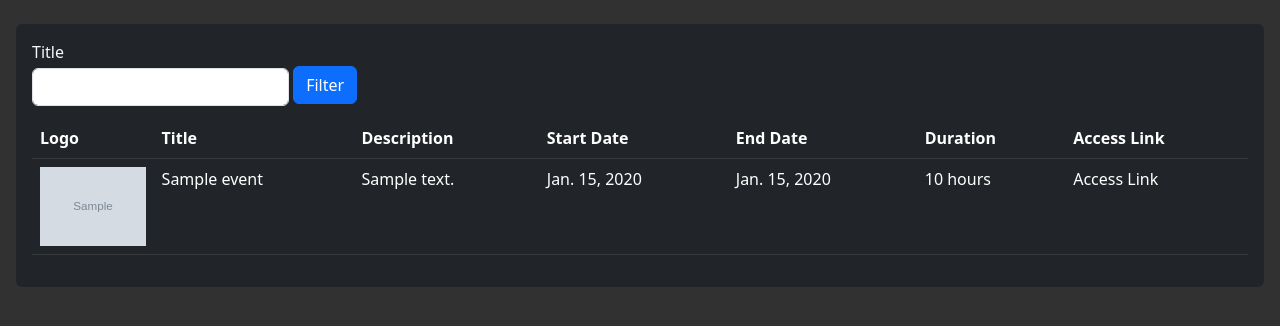
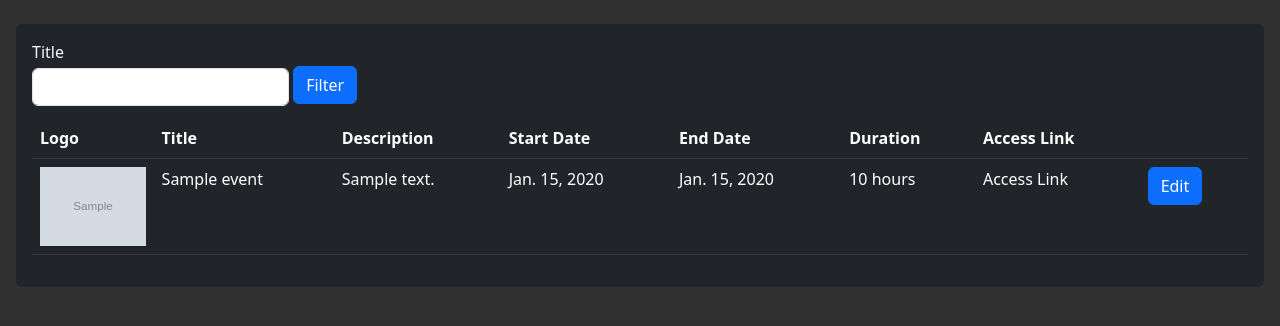
Before and after one commit to zHenriqueGN/EventPlaza, a Django app: page /events/edit/ in a window 1280 px wide. Shown: the part 56-382 px from the top of the page. Run offline with Django 4.2, Linux system fonts and the light colour scheme; a user stored in the database is signed in; tables that the repository leaves empty hold one stand-in row (values such as "Sample post"); grey boxes marked "Sample" are stand-in pictures; some libraries are stand-ins or nearby versions.

Commit message:
feat: add link to edit event in events table

```diff
--- a/templates/fragments/events/eventstable.html
+++ b/templates/fragments/events/eventstable.html
@@ -21,6 +21,7 @@
                     <th>End Date</th>
                     <th>Duration</th>
                     <th>Access Link</th>
+                    <th></th>
                 </tr>
             </thead>
             <tbody>
@@ -35,7 +36,10 @@
                     <td>{{ event.end_date }}</td>
                     <td>{{ event.duration }} hours</td>
                     <td>Access Link</td>
+                    <td><a href="{% url 'event_editor' event.id %}"><button class="btn btn-primary">Edit</button></a>
+                    </td>
                 </tr>
+                </a>
                 {% endfor %}
             </tbody>
         </table>
```
